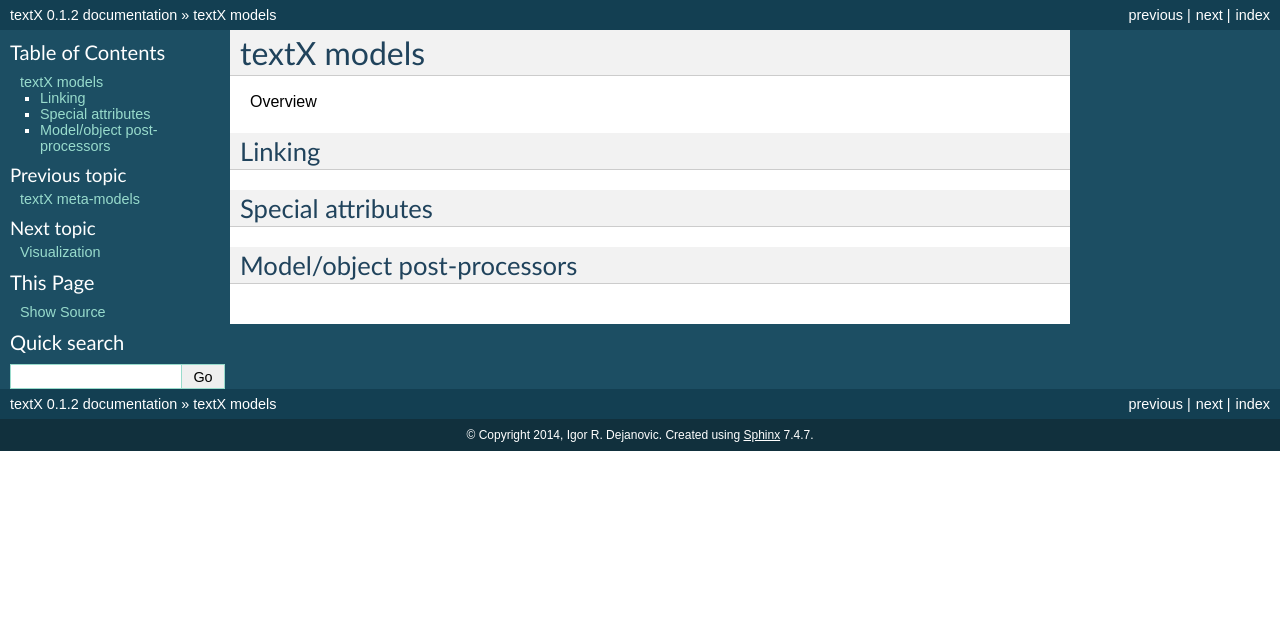
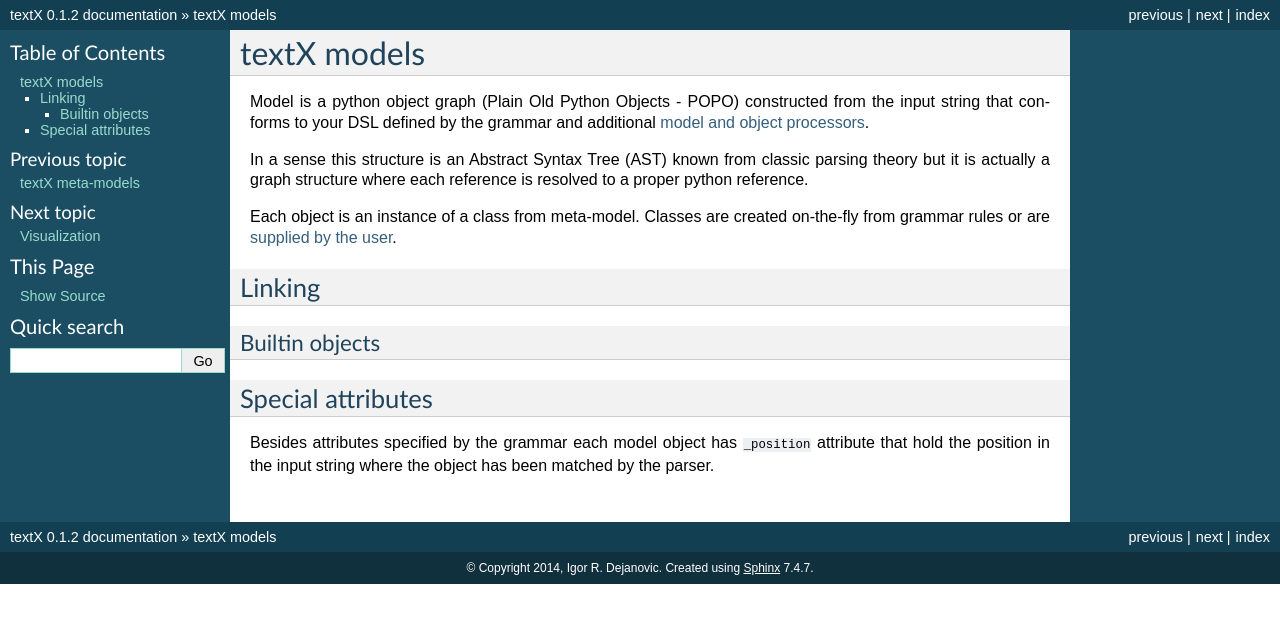
Before and after one commit to textX/textX, a Sphinx documentation site: the page built from docs/model.rst, in a window 1280 px wide. Shown: the top 623 px of the page. Built offline with Sphinx 7.4.7, drawn with Linux system fonts in a browser that asks for light colours.

Commit message:
Addition to docs. Model.

```diff
--- a/docs/metamodel.rst
+++ b/docs/metamodel.rst
@@ -19,6 +19,8 @@ Parsing input and creating model is done by :code:`model_from_file` and
 
   my_model = my_metamodel.model_from_file('some_input.md')
 
+
+.. _custom-classes:
 
 Custom classes
 --------------
--- a/docs/model.rst
+++ b/docs/model.rst
@@ -3,8 +3,17 @@
 textX models
 ============
 
+Model is a python object graph (Plain Old Python Objects - POPO) constructed
+from the input string that conforms to your DSL defined by the grammar and
+additional :ref:`model and object processors <processors>`.
 
-Overview
+In a sense this structure is an Abstract Syntax Tree (AST) known from classic
+parsing theory but it is actually a graph structure where each reference is
+resolved to a proper python reference.
+
+Each object is an instance of a class from meta-model. Classes are created
+on-the-fly from grammar rules or are :ref:`supplied by the user
+<custom-classes>`.
 
 .. _linking:
 
@@ -12,11 +21,13 @@ Linking
 -------
 
 
+Builtin objects
+~~~~~~~~~~~~~~~
+
+
 Special attributes
 ------------------
 
-
-.. _processors:
-
-Model/object post-processors
-----------------------------
+Besides attributes specified by the grammar each model object has
+:code:`_position` attribute that hold the position in the input string where
+the object has been matched by the parser.
```
Also changed, not shown: other parts of docs/metamodel.rst (+2 -0 lines).
